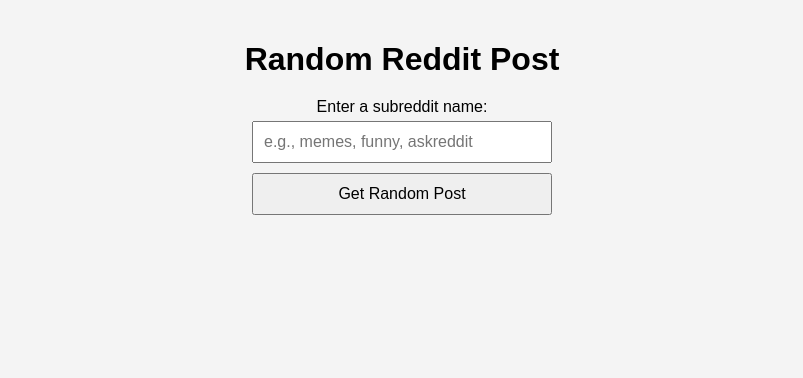
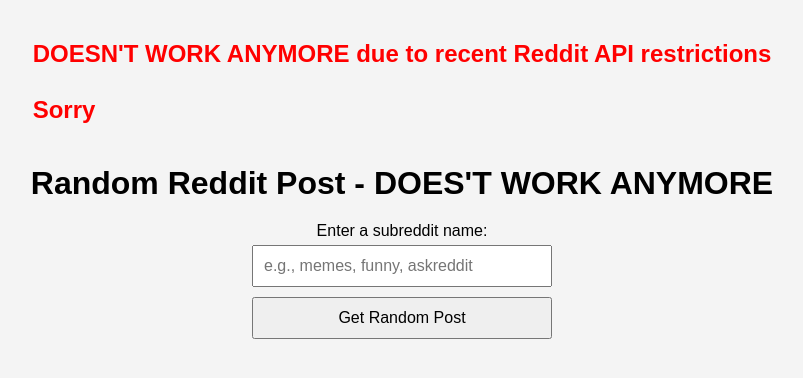
Before and after one commit to random-reddit/random-reddit.github.io, a plain HTML site: page index.html in a window 1280 px wide. Shown: the whole page, without its empty margins (238-1041 px from the left). Drawn offline with Linux system fonts and the light colour scheme.

Commit message:
Doesn't work notice

```diff
--- a/index.html
+++ b/index.html
@@ -94,8 +94,8 @@
     </style>
 </head>
 <body>
-
-    <h1>Random Reddit Post</h1>
+    <h2 style="color:red">DOESN'T WORK ANYMORE due to recent Reddit API restrictions<br><br>Sorry</h2>
+    <h1>Random Reddit Post - DOES'T WORK ANYMORE</h1>
     <label for="subreddit">Enter a subreddit name:</label>
     <input type="text" id="subreddit" placeholder="e.g., memes, funny, askreddit">
     <button onclick="fetchRandomPost()">Get Random Post</button>
```
